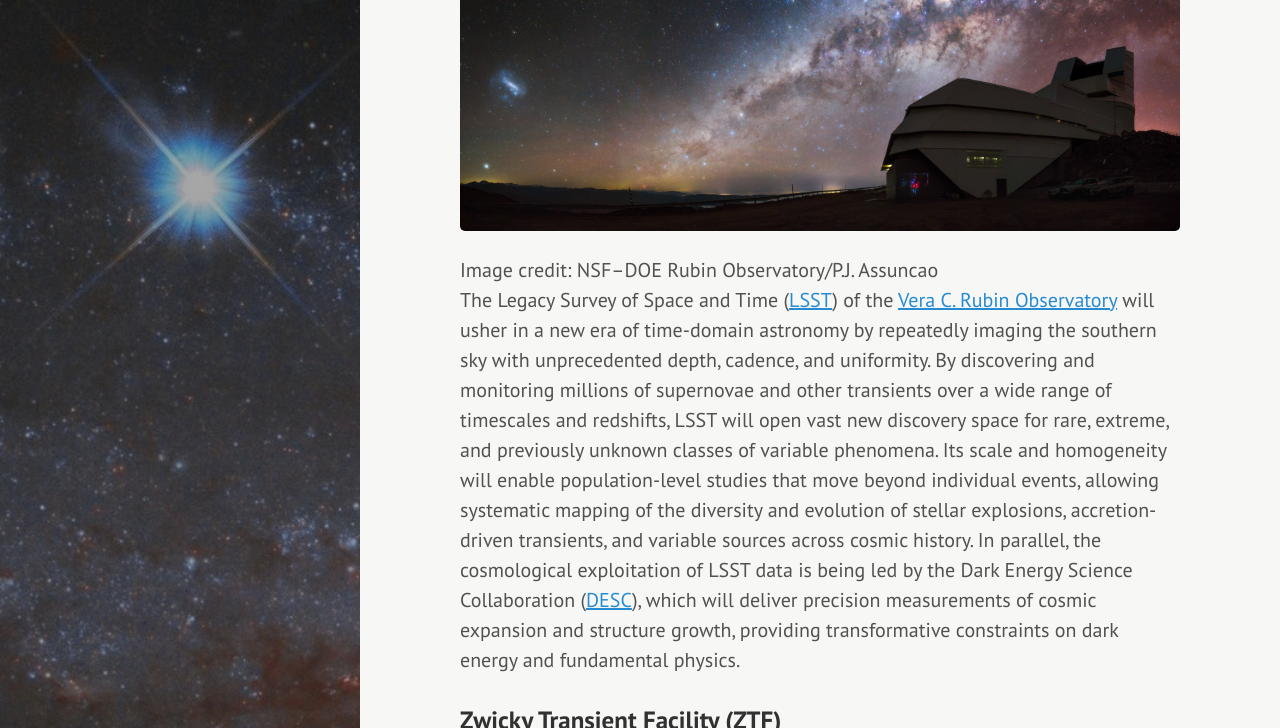
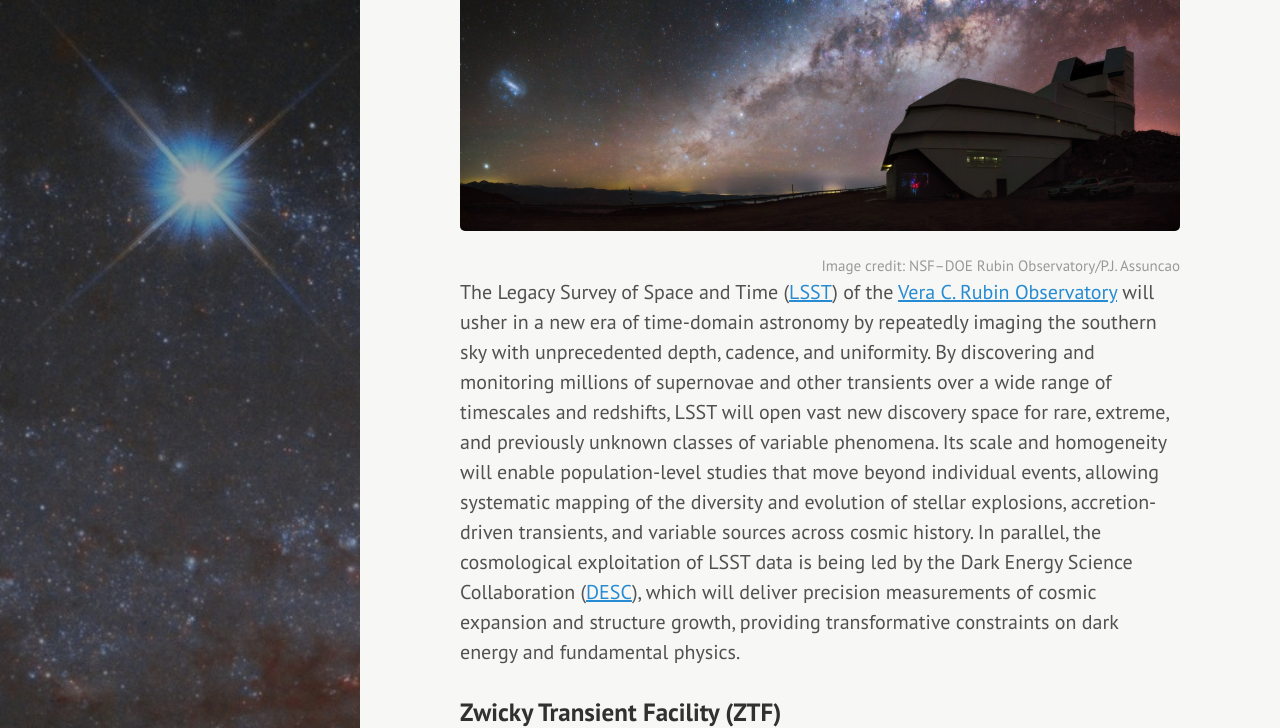
Before and after one commit to geodimitriadis/geodimitriadis.github.io, a Jekyll site: the page built from research.md, in a window 1280 px wide and 1400 px high, scrolled down 2733 px. Shown: the top 728 px of the window. Built offline with Jekyll 4.4.1, drawn with Linux system fonts in a browser that asks for light colours; grey boxes are pictures that could not be loaded.

Commit message:
Update hyde.css

```diff
--- a/public/css/hyde.css
+++ b/public/css/hyde.css
@@ -413,3 +413,11 @@ a.sidebar-nav-item:focus {
   line-height: 1.4;
   text-align: center;
 }
+
+.research-highlight .creditcaption {
+  text-align: right;
+  font-size: 0.75rem;
+  color: #999;
+  margin-top: 0.2rem;
+  font-style: normal;
+}
```
